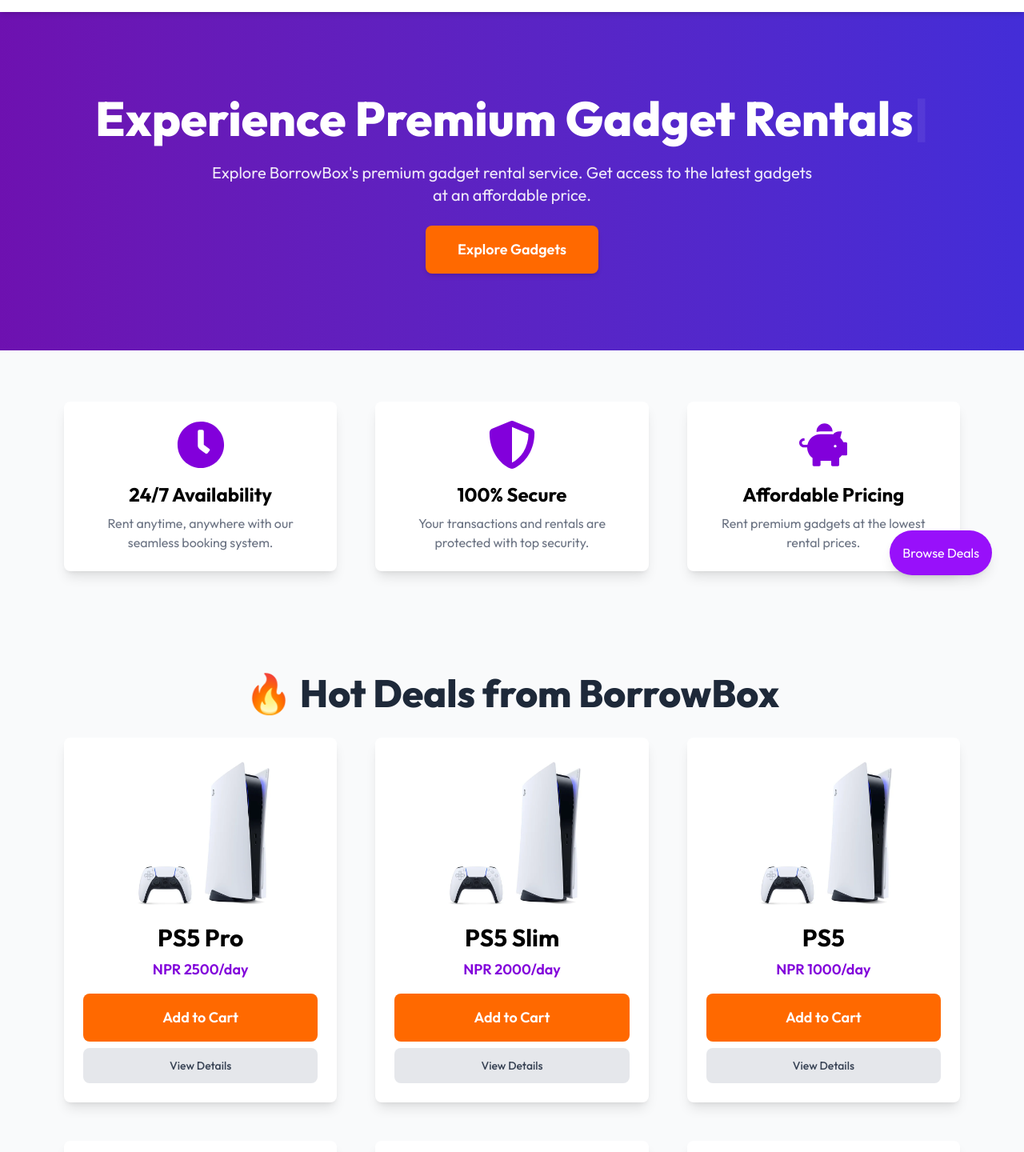
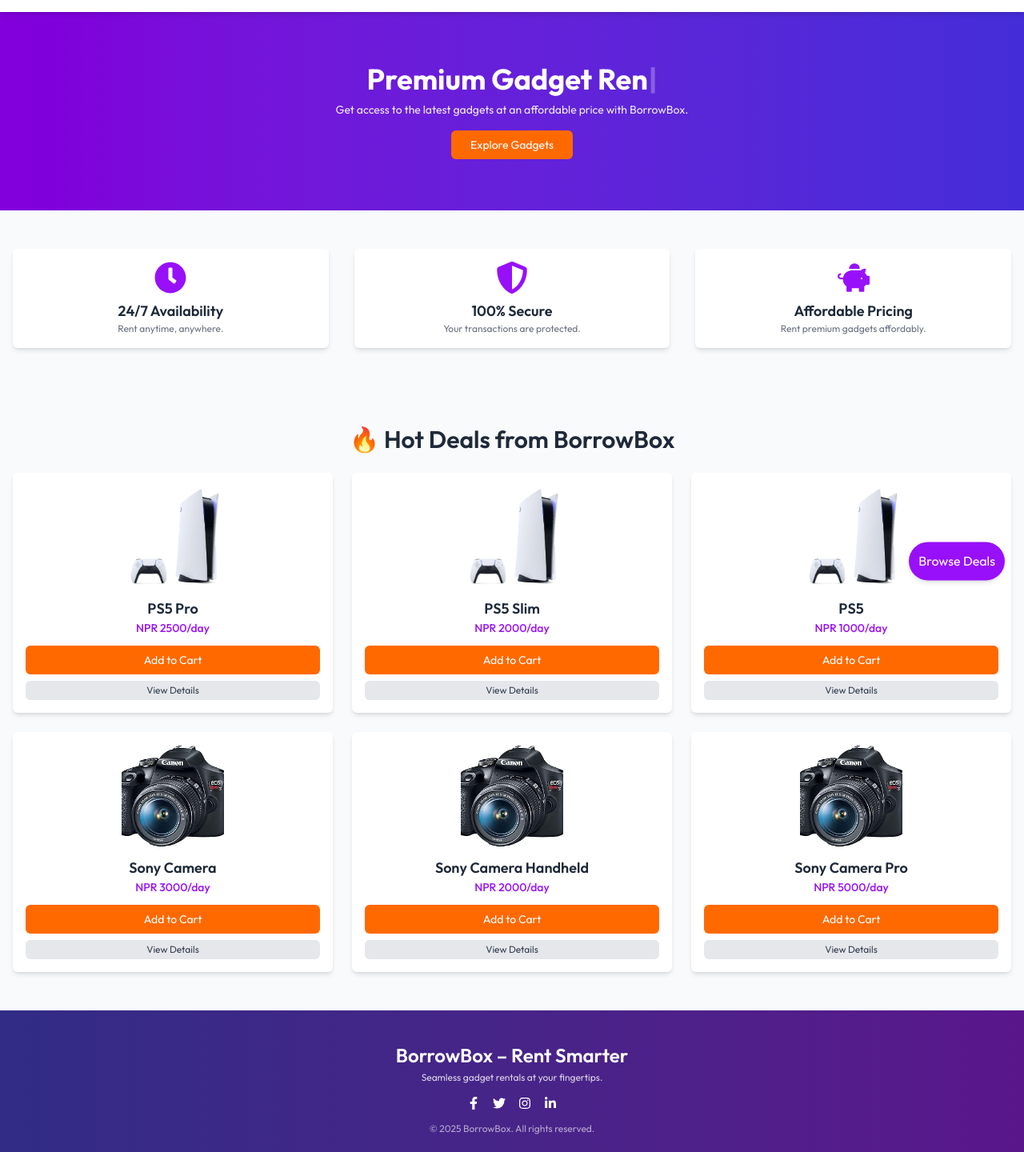
Before and after one commit to sashwatt/frontend-web, a React (Vite) app: page /dashboard in a window 1280 px wide. Shown: the part 41-1481 px from the top of the page at 80% size. Built offline with nearby package versions, Linux system fonts and the light colour scheme.

Commit message:
dashboard enhancements

```diff
--- a/src/components/common/customer/PublicNavbar.jsx
+++ b/src/components/common/customer/PublicNavbar.jsx
@@ -44,7 +44,7 @@
     },
     {
       id: 2,
-      name: 'Sony Camer',
+      name: 'Sony Camera',
       price: 'Rs 5000/day',
       imageUrl: 'images/camera.png', // Example image URL
     },
--- a/src/components/public/PublicDashboard.jsx
+++ b/src/components/public/PublicDashboard.jsx
@@ -1,5 +1,132 @@
+// import React, { useState } from "react";
+// import { FaClock, FaPiggyBank, FaShieldAlt } from "react-icons/fa";
+// import { useNavigate } from "react-router-dom";
+// import Typewriter from "typewriter-effect";
+// import PublicNavbar from "../common/customer/PublicNavbar";
+
+// const PublicDashboard = () => {
+//   const navigate = useNavigate();
+
+//   const [products] = useState([
+//     { id: 1, name: "PS5 Pro", price: 2500, image: "/images/ps5.png" },
+//     { id: 2, name: "PS5 Slim", price: 2000, image: "/images/ps5.png" },
+//     { id: 3, name: "PS5", price: 1000, image: "/images/ps5.png" },
+//     { id: 4, name: "Sony Camera", price: 3000, image: "/images/camera.png" },
+//     { id: 5, name: "Sony Camera Handheld", price: 2000, image: "/images/camera.png" },
+//     { id: 6, name: "Sony Camera Pro", price: 5000, image: "/images/camera.png" },
+//   ]);
+
+//   const [notification, setNotification] = useState(null);
+
+//   const handleAddToCart = (product) => {
+//     setNotification(`${product.name} added to cart!`);
+//     setTimeout(() => {
+//       setNotification(null);
+//     }, 3000);
+//   };
+
+//   return (
+//     <div className="min-h-screen bg-gray-50">
+//       <PublicNavbar />
+
+//       {/* Notification */}
+//       {notification && (
+//         <div className="fixed top-5 right-5 bg-green-500 text-white px-6 py-3 rounded-lg shadow-lg z-50 transition transform animate-bounce">
+//           {notification}
+//         </div>
+//       )}
+
+//       {/* Hero Section */}
+//       <section className="relative bg-gradient-to-r from-purple-800 to-indigo-700 text-white py-24 px-6 md:px-20 text-center">
+//         <h1 className="text-6xl font-extrabold leading-tight animate-fade-in">
+//           <Typewriter
+//             options={{
+//               strings: ["Experience Premium Gadget Rentals", "Rent the Latest Tech Effortlessly"],
+//               autoStart: true,
+//               loop: true,
+//             }}
+//           />
+//         </h1>
+//         <p className="mt-4 text-xl opacity-90 max-w-3xl mx-auto">
+//           Explore BorrowBox's premium gadget rental service. Get access to the latest gadgets at an affordable price.
+//         </p>
+//         <button
+//           className="mt-6 bg-orange-500 text-white py-4 px-10 rounded-lg font-semibold text-lg shadow-md hover:bg-orange-600 transition transform hover:scale-105"
+//           onClick={() => navigate("/all-gadgets")}
+//         >
+//           Explore Gadgets
+//         </button>
+//       </section>
+
+//       {/* Features Section */}
+//       <section className="py-16 px-6 md:px-20 grid grid-cols-1 md:grid-cols-3 gap-12 text-center">
+//         <div className="p-6 bg-white shadow-lg rounded-lg transform transition hover:scale-105 hover:shadow-xl">
+//           <FaClock size={60} className="mx-auto text-purple-700" />
+//           <h3 className="mt-4 text-2xl font-bold">24/7 Availability</h3>
+//           <p className="text-gray-500 mt-2">Rent anytime, anywhere with our seamless booking system.</p>
+//         </div>
+//         <div className="p-6 bg-white shadow-lg rounded-lg transform transition hover:scale-105 hover:shadow-xl">
+//           <FaShieldAlt size={60} className="mx-auto text-purple-700" />
+//           <h3 className="mt-4 text-2xl font-bold">100% Secure</h3>
+//           <p className="text-gray-500 mt-2">Your transactions and rentals are protected with top security.</p>
+//         </div>
+//         <div className="p-6 bg-white shadow-lg rounded-lg transform transition hover:scale-105 hover:shadow-xl">
+//           <FaPiggyBank size={60} className="mx-auto text-purple-700" />
+//           <h3 className="mt-4 text-2xl font-bold">Affordable Pricing</h3>
+//           <p className="text-gray-500 mt-2">Rent premium gadgets at the lowest rental prices.</p>
+//         </div>
+//       </section>
+
+//       {/* Product Grid Section */}
+//       <section className="py-16 px-6 md:px-20">
+//         <h2 className="text-5xl font-extrabold mb-8 text-gray-800 text-center">🔥 Hot Deals from BorrowBox</h2>
+//         <div className="grid grid-cols-1 sm:grid-cols-2 lg:grid-cols-3 gap-12">
+//           {products.map((product) => (
+//             <div key={product.id} className="bg-white p-6 rounded-lg shadow-lg transform transition hover:scale-110 hover:shadow-2xl flex flex-col items-center text-center">
+//               <img src={product.image} alt={product.name} className="w-full h-48 object-cover rounded mb-4" />
+//               <h3 className="text-3xl font-bold">{product.name}</h3>
+//               <p className="text-purple-700 text-lg font-semibold mt-2">NPR {product.price}/day</p>
+
+//               {/* Buttons */}
+//               <div className="mt-4 flex flex-col space-y-2 w-full">
+//                 <button
+//                   className="bg-orange-500 text-white py-4 px-6 rounded-lg font-semibold text-lg hover:bg-orange-600 transition w-full"
+//                   onClick={() => handleAddToCart(product)}
+//                 >
+//                   Add to Cart
+//                 </button>
+//                 <button className="bg-gray-200 text-gray-700 py-3 px-4 rounded-lg text-sm font-medium hover:bg-gray-300 transition w-full">
+//                   View Details
+//                 </button>
+//               </div>
+//             </div>
+//           ))}
+//         </div>
+//       </section>
+
+//       {/* Footer */}
+//       <footer className="py-16 px-6 md:px-20 text-center bg-gradient-to-r from-purple-800 to-indigo-700 text-white">
+//         <h2 className="text-4xl font-extrabold mb-4">Your Trusted Gadget Rental Platform</h2>
+//         <p className="text-lg opacity-80">Experience a seamless and affordable way to rent high-end gadgets.</p>
+//       </footer>
+
+//       {/* Floating CTA Button */}
+//       <button
+//         className="fixed bottom-10 right-10 bg-purple-600 text-white p-4 rounded-full shadow-lg hover:bg-purple-700 transition transform hover:scale-110"
+//         onClick={() => navigate("/all-gadgets")}
+//       >
+//         Browse Deals
+//       </button>
+//     </div>
+
+//   );
+// };
+
+// export default PublicDashboard;
+
+
 import React, { useState } from "react";
-import { FaClock, FaPiggyBank, FaShieldAlt } from "react-icons/fa";
+import { FaClock, FaFacebookF, FaInstagram, FaLinkedinIn, FaPiggyBank, FaShieldAlt, FaTwitter } from "react-icons/fa";
 import { useNavigate } from "react-router-dom";
 import Typewriter from "typewriter-effect";
 import PublicNavbar from "../common/customer/PublicNavbar";
@@ -26,32 +153,32 @@
   };
 
   return (
-    <div className="min-h-screen bg-gray-50">
+    <div className="min-h-screen bg-gray-50 text-gray-800">
       <PublicNavbar />
 
       {/* Notification */}
       {notification && (
-        <div className="fixed top-5 right-5 bg-green-500 text-white px-6 py-3 rounded-lg shadow-lg z-50 transition transform animate-bounce">
+        <div className="fixed top-5 right-5 bg-green-500 text-white px-4 py-2 rounded-lg shadow-md z-50 text-sm animate-slide-in">
           {notification}
         </div>
       )}
 
       {/* Hero Section */}
-      <section className="relative bg-gradient-to-r from-purple-800 to-indigo-700 text-white py-24 px-6 md:px-20 text-center">
-        <h1 className="text-6xl font-extrabold leading-tight animate-fade-in">
+      <section className="bg-gradient-to-r from-purple-700 to-indigo-700 text-white py-16 px-4 text-center animate-fade-in">
+        <h1 className="text-4xl font-bold">
           <Typewriter
             options={{
-              strings: ["Experience Premium Gadget Rentals", "Rent the Latest Tech Effortlessly"],
+              strings: ["Premium Gadget Rentals", "Rent Latest Tech Easily"],
               autoStart: true,
               loop: true,
             }}
           />
         </h1>
-        <p className="mt-4 text-xl opacity-90 max-w-3xl mx-auto">
-          Explore BorrowBox's premium gadget rental service. Get access to the latest gadgets at an affordable price.
+        <p className="mt-2 text-sm opacity-90 max-w-md mx-auto">
+          Get access to the latest gadgets at an affordable price with BorrowBox.
         </p>
         <button
-          className="mt-6 bg-orange-500 text-white py-4 px-10 rounded-lg font-semibold text-lg shadow-md hover:bg-orange-600 transition transform hover:scale-105"
+          className="mt-4 bg-orange-500 text-white py-2 px-6 rounded-md text-sm hover:bg-orange-600 transition transform hover:scale-105"
           onClick={() => navigate("/all-gadgets")}
         >
           Explore Gadgets
@@ -59,43 +186,41 @@
       </section>
 
       {/* Features Section */}
-      <section className="py-16 px-6 md:px-20 grid grid-cols-1 md:grid-cols-3 gap-12 text-center">
-        <div className="p-6 bg-white shadow-lg rounded-lg transform transition hover:scale-105 hover:shadow-xl">
-          <FaClock size={60} className="mx-auto text-purple-700" />
-          <h3 className="mt-4 text-2xl font-bold">24/7 Availability</h3>
-          <p className="text-gray-500 mt-2">Rent anytime, anywhere with our seamless booking system.</p>
+      <section className="py-12 px-4 grid grid-cols-1 md:grid-cols-3 gap-8 text-center">
+        <div className="p-4 bg-white shadow-md rounded-md transform transition duration-300 hover:scale-105">
+          <FaClock size={40} className="mx-auto text-purple-600" />
+          <h3 className="mt-2 text-lg font-semibold">24/7 Availability</h3>
+          <p className="text-xs text-gray-500">Rent anytime, anywhere.</p>
         </div>
-        <div className="p-6 bg-white shadow-lg rounded-lg transform transition hover:scale-105 hover:shadow-xl">
-          <FaShieldAlt size={60} className="mx-auto text-purple-700" />
-          <h3 className="mt-4 text-2xl font-bold">100% Secure</h3>
-          <p className="text-gray-500 mt-2">Your transactions and rentals are protected with top security.</p>
+        <div className="p-4 bg-white shadow-md rounded-md transform transition duration-300 hover:scale-105">
+          <FaShieldAlt size={40} className="mx-auto text-purple-600" />
+          <h3 className="mt-2 text-lg font-semibold">100% Secure</h3>
+          <p className="text-xs text-gray-500">Your transactions are protected.</p>
         </div>
-        <div className="p-6 bg-white shadow-lg rounded-lg transform transition hover:scale-105 hover:shadow-xl">
-          <FaPiggyBank size={60} className="mx-auto text-purple-700" />
-          <h3 className="mt-4 text-2xl font-bold">Affordable Pricing</h3>
-          <p className="text-gray-500 mt-2">Rent premium gadgets at the lowest rental prices.</p>
+        <div className="p-4 bg-white shadow-md rounded-md transform transition duration-300 hover:scale-105">
+          <FaPiggyBank size={40} className="mx-auto text-purple-600" />
+          <h3 className="mt-2 text-lg font-semibold">Affordable Pricing</h3>
+          <p className="text-xs text-gray-500">Rent premium gadgets affordably.</p>
         </div>
       </section>
 
       {/* Product Grid Section */}
-      <section className="py-16 px-6 md:px-20">
-        <h2 className="text-5xl font-extrabold mb-8 text-gray-800 text-center">🔥 Hot Deals from BorrowBox</h2>
-        <div className="grid grid-cols-1 sm:grid-cols-2 lg:grid-cols-3 gap-12">
+      <section className="py-12 px-4">
+        <h2 className="text-3xl font-semibold mb-6 text-center animate-fade-in">🔥 Hot Deals from BorrowBox</h2>
+        <div className="grid grid-cols-1 sm:grid-cols-2 lg:grid-cols-3 gap-6">
           {products.map((product) => (
-            <div key={product.id} className="bg-white p-6 rounded-lg shadow-lg transform transition hover:scale-110 hover:shadow-2xl flex flex-col items-center text-center">
-              <img src={product.image} alt={product.name} className="w-full h-48 object-cover rounded mb-4" />
-              <h3 className="text-3xl font-bold">{product.name}</h3>
-              <p className="text-purple-700 text-lg font-semibold mt-2">NPR {product.price}/day</p>
-
-              {/* Buttons */}
-              <div className="mt-4 flex flex-col space-y-2 w-full">
+            <div key={product.id} className="bg-white p-4 rounded-md shadow-md text-center transform transition duration-300 hover:scale-105">
+              <img src={product.image} alt={product.name} className="w-32 h-32 object-cover mx-auto mb-3 animate-fade-in" />
+              <h3 className="text-lg font-semibold">{product.name}</h3>
+              <p className="text-sm text-purple-600 font-medium">NPR {product.price}/day</p>
+              <div className="mt-3 flex flex-col space-y-2">
                 <button
-                  className="bg-orange-500 text-white py-4 px-6 rounded-lg font-semibold text-lg hover:bg-orange-600 transition w-full"
+                  className="bg-orange-500 text-white py-2 px-4 rounded-md text-sm hover:bg-orange-600 transition transform hover:scale-105"
                   onClick={() => handleAddToCart(product)}
                 >
                   Add to Cart
                 </button>
-                <button className="bg-gray-200 text-gray-700 py-3 px-4 rounded-lg text-sm font-medium hover:bg-gray-300 transition w-full">
+                <button className="bg-gray-200 text-gray-700 py-1 px-3 rounded-md text-xs hover:bg-gray-300 transition">
                   View Details
                 </button>
               </div>
@@ -104,21 +229,38 @@
         </div>
       </section>
 
-      {/* Footer */}
-      <footer className="py-16 px-6 md:px-20 text-center bg-gradient-to-r from-purple-800 to-indigo-700 text-white">
-        <h2 className="text-4xl font-extrabold mb-4">Your Trusted Gadget Rental Platform</h2>
-        <p className="text-lg opacity-80">Experience a seamless and affordable way to rent high-end gadgets.</p>
+      {/* Clean & Aesthetic Footer */}
+      <footer className="py-10 px-4 bg-gradient-to-r from-indigo-900 to-purple-900 text-white text-center animate-fade-in">
+        <h2 className="text-2xl font-semibold">BorrowBox – Rent Smarter</h2>
+        <p className="text-xs opacity-80 mt-1">Seamless gadget rentals at your fingertips.</p>
+
+        {/* Social Icons */}
+        <div className="flex justify-center space-x-4 mt-4">
+          <a href="#" className="text-white hover:text-orange-400 transition transform hover:scale-110">
+            <FaFacebookF size={16} />
+          </a>
+          <a href="#" className="text-white hover:text-orange-400 transition transform hover:scale-110">
+            <FaTwitter size={16} />
+          </a>
+          <a href="#" className="text-white hover:text-orange-400 transition transform hover:scale-110">
+            <FaInstagram size={16} />
+          </a>
+          <a href="#" className="text-white hover:text-orange-400 transition transform hover:scale-110">
+            <FaLinkedinIn size={16} />
+          </a>
+        </div>
+
+        <p className="text-xs opacity-60 mt-4">© 2025 BorrowBox. All rights reserved.</p>
       </footer>
 
       {/* Floating CTA Button */}
       <button
-        className="fixed bottom-10 right-10 bg-purple-600 text-white p-4 rounded-full shadow-lg hover:bg-purple-700 transition transform hover:scale-110"
+        className="fixed bottom-6 right-6 bg-purple-600 text-white p-3 rounded-full shadow-md hover:bg-purple-700 transition transform hover:scale-110 animate-bounce"
         onClick={() => navigate("/all-gadgets")}
       >
         Browse Deals
       </button>
     </div>
-
   );
 };
 
```
